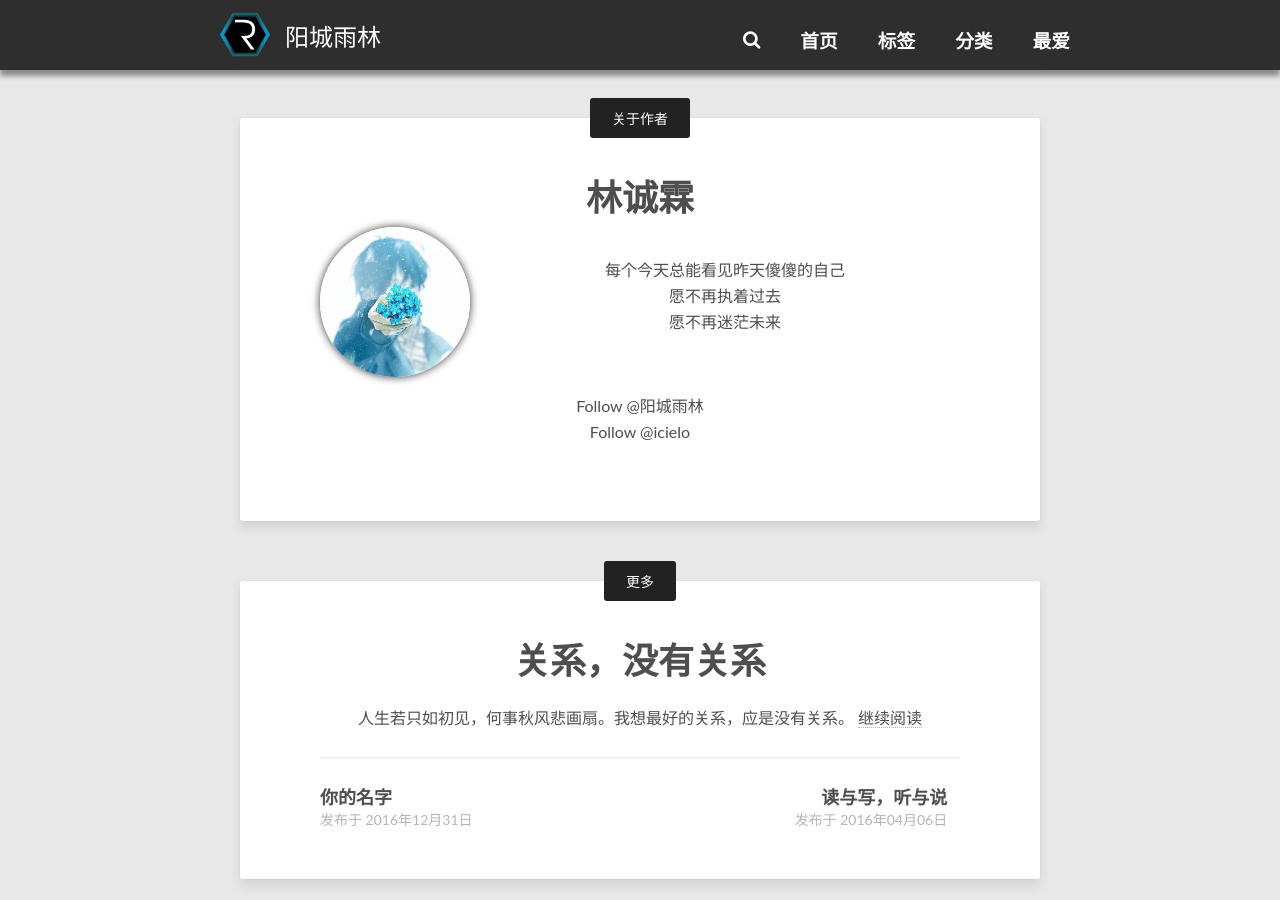
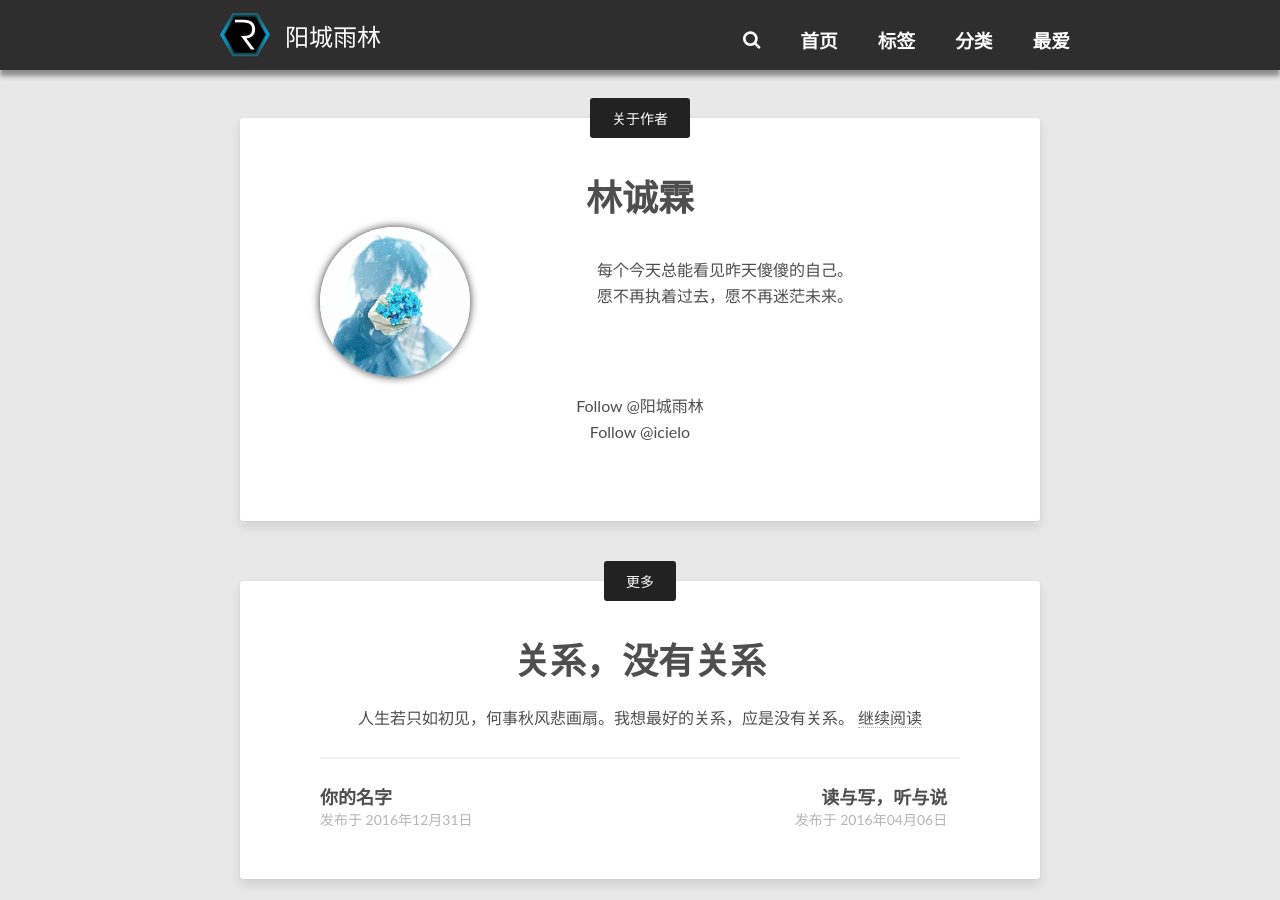
Before and after one commit to icielo/icielo.github.com, a Jekyll site: the page built from _posts/2017-02-27-30岁清单.md, in a window 1280 px wide and 900 px high, scrolled down 810 px. Built offline with Jekyll 4.4.1, drawn with Linux system fonts in a browser that asks for light colours.

```diff
--- a/_config.yml
+++ b/_config.yml
@@ -38,7 +38,7 @@ owner:
   name:           林诚霖
   site:           http://www.lezic.com
   avatar:         images/avatar.jpg
-  bio:            "每个今天总能看见昨天傻傻的自己</br>愿不再执着过去</br>愿不再迷茫未来"
+  bio:            "每个今天总能看见昨天傻傻的自己。</br>愿不再执着过去，愿不再迷茫未来。"
   email:          babytiana@sina.com
   # Twitter nick for use in Twitter cards and follow button.
   # twitter: aron_bordin # if no twitter in this config, the twitter follow button will be removed
```
